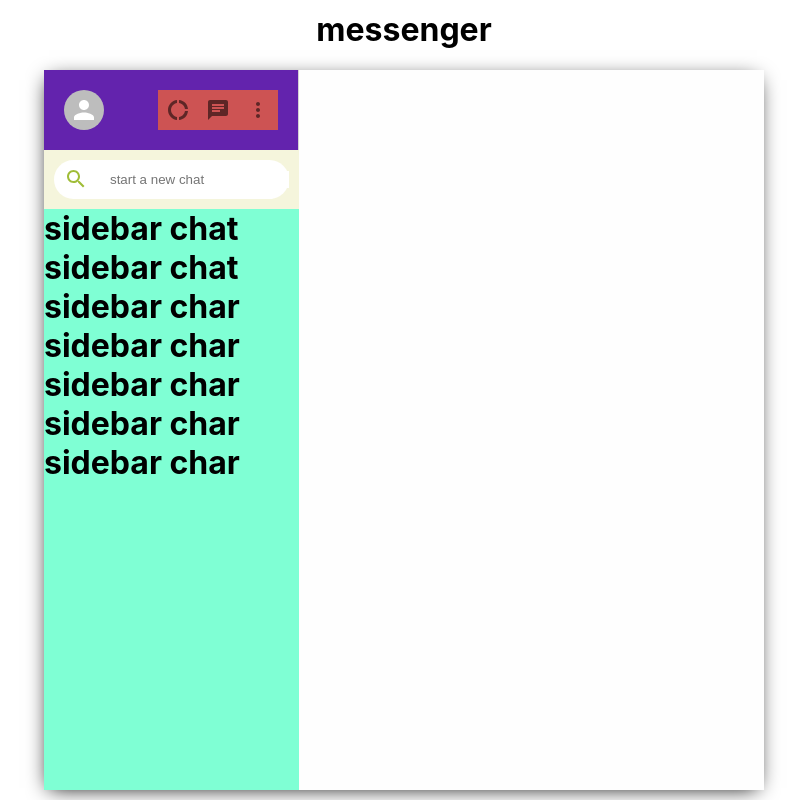
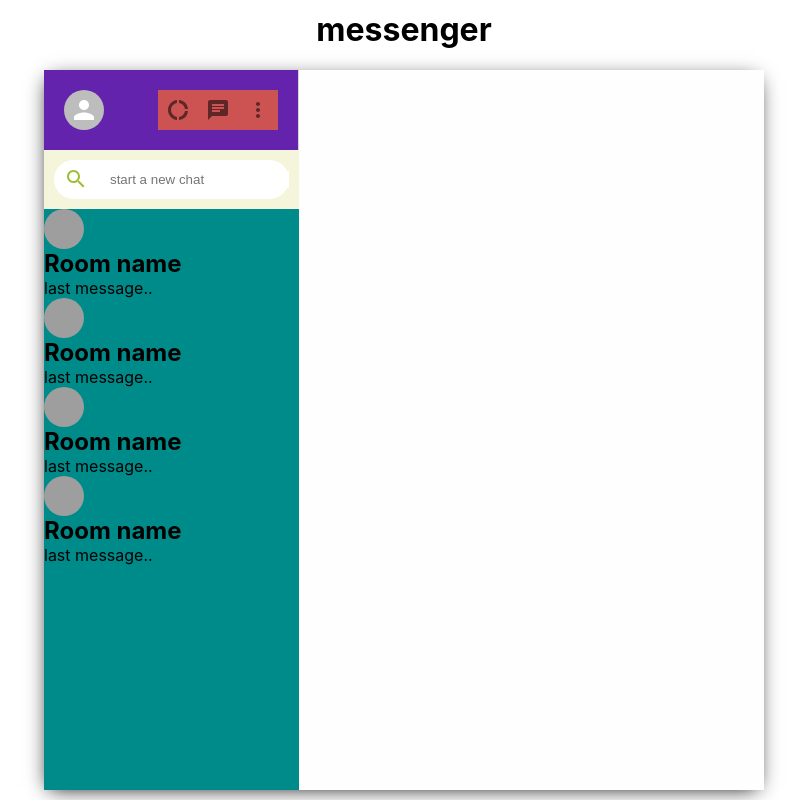
Before and after one commit to vishnugprasad/messenger, a React (Create React App) app: page / in a window 1280 px wide. Shown: the whole page, without its empty margins (236-1041 px from the left). Built offline with nearby package versions, Linux system fonts and the light colour scheme; grey boxes are pictures that could not be loaded.

Commit message:
avatar updation

```diff
--- a/src/Sidebar.css
+++ b/src/Sidebar.css
@@ -55,3 +55,9 @@
     margin-right: 2vw;
     font-size: 24px !important;
 }
+
+.sidebar-chats{
+    background-color: darkcyan;
+    flex: 1;
+    overflow: scroll;
+}
--- a/src/Sidebar.js
+++ b/src/Sidebar.js
@@ -5,6 +5,7 @@ import ChatIcon from "@mui/icons-material/Chat";
 import MoreVertIcon from "@mui/icons-material/MoreVert";
 import SearchIcon from "@mui/icons-material/Search";
 import "./Sidebar.css";
+import Sidebarchat from "./Sidebarchat";
 
 function Sidebar() {
   return (
@@ -33,14 +34,10 @@ function Sidebar() {
       </div>
 
       <div className="sidebar-chats">
-
-        <h1>sidebar chat</h1>
-        <h1>sidebar chat</h1>
-        <h1>sidebar char</h1>
-        <h1>sidebar char</h1>
-        <h1>sidebar char</h1>
-        <h1>sidebar char</h1>
-        <h1>sidebar char</h1>
+        <Sidebarchat></Sidebarchat>
+        <Sidebarchat></Sidebarchat>
+        <Sidebarchat></Sidebarchat>
+        <Sidebarchat></Sidebarchat>
       </div>
     </div>
   );
--- /dev/null
+++ b/src/Sidebarchat.js
@@ -0,0 +1,24 @@
+import React from "react";
+import "./Sidebarchat.css";
+import { Avatar} from "@mui/material";
+import {useState , useEffect} from "react";
+
+
+function Sidebarchat() {
+    const [seed , setSeed] = useState(null)
+
+    useEffect(()=>{
+        setSeed( Math.floor(Math.random()*5000))
+    },[])
+  return(
+  <div className="sidebarchat">
+      <Avatar src = {`https://avatars.dicebear.com/api/human/${seed}.svg`}></Avatar>
+      <div className="sidebarchat-info">
+          <h2>Room name</h2>
+          <p>last message..</p>
+      </div>
+  </div>
+  )
+}
+
+export default Sidebarchat;
```
